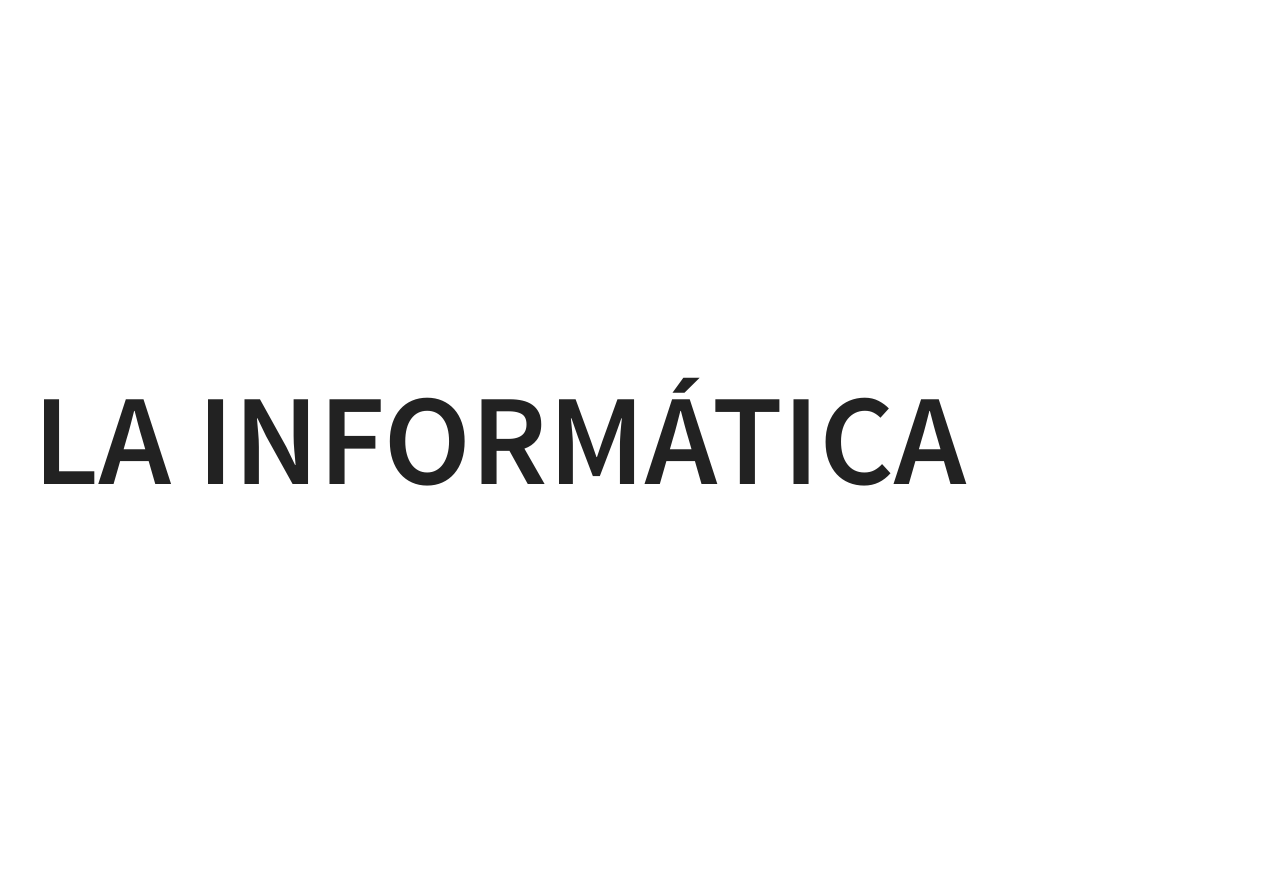
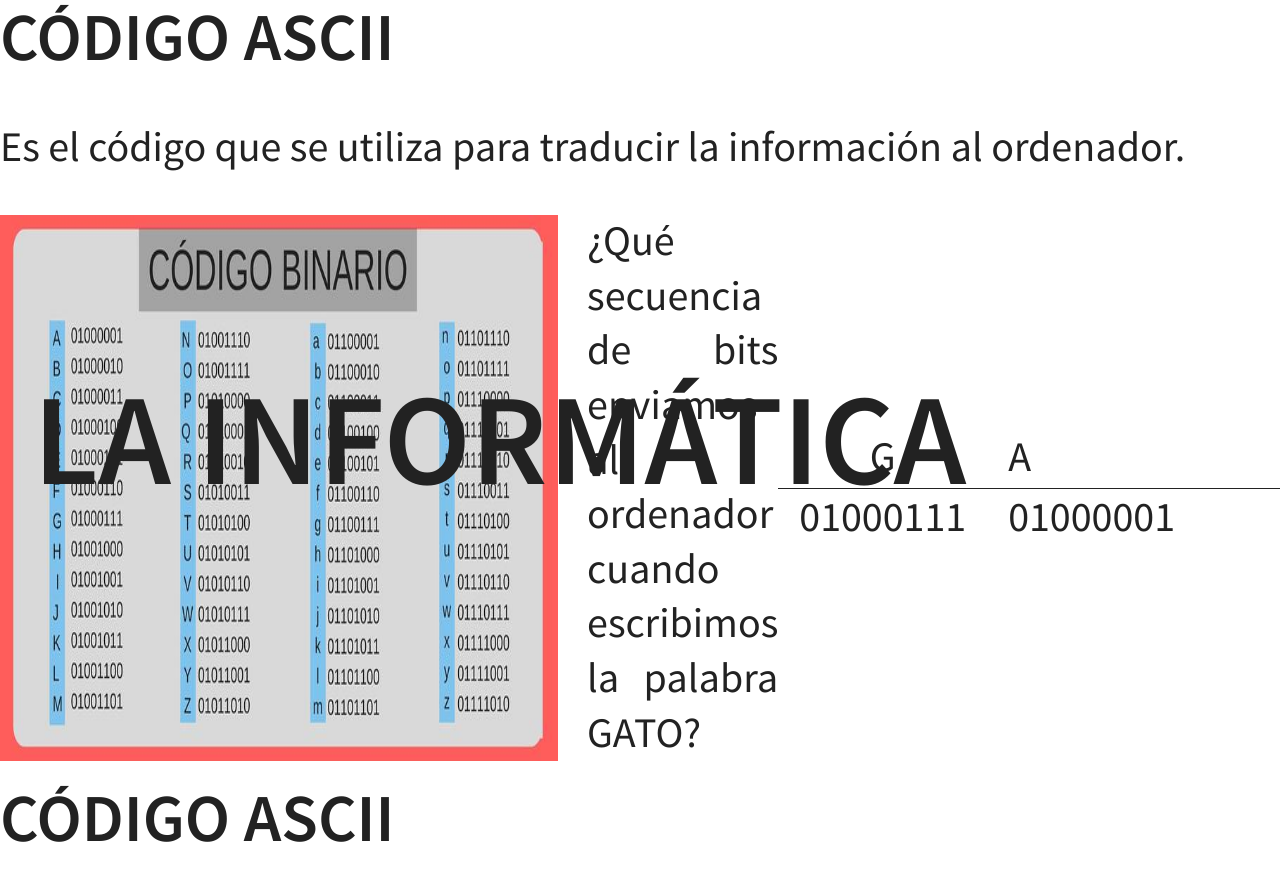
Before and after one commit to maycalle/1eso, a Jekyll site: the page built from md/es/slides/01a.html, in a window 1280 px wide. Shown: the top 881 px of the page. Built offline with Jekyll 4.4.1, drawn with Linux system fonts in a browser that asks for light colours.

Commit message:
probando como poner GATO

```diff
--- a/css/estilos.css
+++ b/css/estilos.css
@@ -22,7 +22,7 @@
 .col_izqda
 {
     display: flex;
-    flex: 200px;
+    flex: 300px;
 }
 
 .col_dcha
--- a/md/es/slides/01a.html
+++ b/md/es/slides/01a.html
@@ -151,7 +151,10 @@
         </div>
         <div class="col_dcha">
             <p>¿Qué secuencia de bits enviamos al ordenador cuando escribimos la palabra GATO?</p>
-
+        </div>
+        <div class="col_izqda">
+        </div>
+        <div class="col_dcha">
             <table>
                 <tr>
                     <td style="text-align: center;">
@@ -170,6 +173,7 @@
                     <td></td>
                 </tr>
             </table>
+            </div>
         </div>
     </div>
 </section>
```
